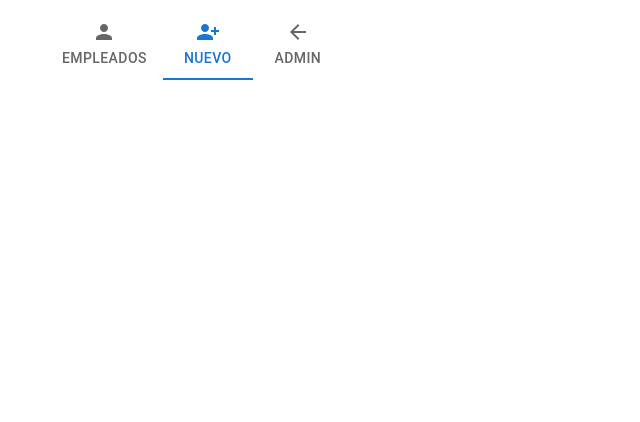
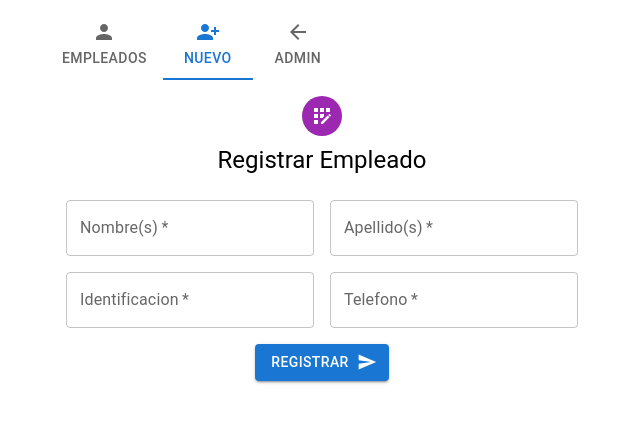
Before and after one commit to Dairo01001/swash, a React (Create React App) app: page /employee in a window 1280 px wide. Both pictures are taken after a click on the tab "NUEVO". Shown: the top 422 px of the page, without its empty margins (318-958 px from the left). Built offline with nearby package versions, Linux system fonts and the light colour scheme; no server answers.

Commit message:
Employee

```diff
--- /dev/null
+++ b/src/components/EmployeeTable/index.jsx
@@ -0,0 +1,123 @@
+import {
+  Collapse,
+  IconButton,
+  Paper,
+  Table,
+  TableBody,
+  TableCell,
+  TableContainer,
+  TableHead,
+  TableRow,
+  Typography,
+} from "@mui/material";
+import KeyboardArrowUpIcon from "@mui/icons-material/KeyboardArrowUp";
+import KeyboardArrowDownIcon from "@mui/icons-material/KeyboardArrowDown";
+import { useState } from "react";
+import { Box } from "@mui/system";
+
+const data = [
+  {
+    name: "Daniela",
+    countBikes: 15.5,
+    amound: 35000,
+    history: [
+      { date: "2022-09-07", amound: 35000, countBikes: 11 },
+      { date: "2022-03-07", amound: 35000, countBikes: 11 },
+    ],
+  },
+  {
+    name: "Pedro",
+    countBikes: 10.5,
+    amound: 20000,
+    history: [
+      { date: "2022-09-07", amound: 35000, countBikes: 11 },
+      { date: "2022-03-07", amound: 35000, countBikes: 11 },
+    ],
+  },
+  {
+    name: "Camilo",
+    countBikes: 15,
+    amound: 32000,
+    history: [
+      { date: "2022-09-07", amound: 35000, countBikes: 11 },
+      { date: "2022-03-07", amound: 35000, countBikes: 11 },
+    ],
+  },
+];
+
+const Row = ({ name, countBikes, amound, history }) => {
+  const [open, setOpen] = useState(false);
+  return (
+    <>
+      <TableRow sx={{ "& > *": { borderBottom: "unset" } }}>
+        <TableCell>
+          <IconButton size="small" onClick={() => setOpen(!open)}>
+            {open ? <KeyboardArrowUpIcon /> : <KeyboardArrowDownIcon />}
+          </IconButton>
+        </TableCell>
+        <TableCell component="th" scope="row">
+          {name}
+        </TableCell>
+        <TableCell align="right">{countBikes}</TableCell>
+        <TableCell align="right">{amound}</TableCell>
+      </TableRow>
+      <TableRow>
+        <TableCell style={{ paddingBottom: 0, paddingTop: 0 }} colSpan={3}>
+          <Collapse in={open} timeout="auto" unmountOnExit>
+            <Box sx={{ margin: 1 }}>
+              <Typography variant="h6" gutterBottom component="div">
+                Historial
+              </Typography>
+              <Table size="small">
+                <TableHead>
+                  <TableRow>
+                    <TableCell>Fecha</TableCell>
+                    <TableCell>Motos</TableCell>
+                    <TableCell align="right">Ganancias ($)</TableCell>
+                  </TableRow>
+                </TableHead>
+                <TableBody>
+                  {history.map(({ date, amound, countBikes }) => {
+                    return (
+                      <TableRow key={date}>
+                        <TableCell component="th" scope="row">
+                          {date}
+                        </TableCell>
+                        <TableCell>{countBikes}</TableCell>
+                        <TableCell align="right">{amound}</TableCell>
+                      </TableRow>
+                    );
+                  })}
+                </TableBody>
+              </Table>
+            </Box>
+          </Collapse>
+        </TableCell>
+      </TableRow>
+    </>
+  );
+};
+
+const EmployeeTable = () => {
+  return (
+    <TableContainer component={Paper}>
+      <Table>
+        <TableHead>
+          <TableRow>
+            <TableCell />
+            <TableCell>Nombre</TableCell>
+            <TableCell align="right">Motos(dia)</TableCell>
+            <TableCell align="right">Total $</TableCell>
+          </TableRow>
+        </TableHead>
+        <TableBody>
+          {data.map((employee, index) => {
+            return <Row key={index} {...employee} />;
+          })}
+        </TableBody>
+      </Table>
+    </TableContainer>
+  );
+};
+
+export default EmployeeTable;
--- /dev/null
+++ b/src/components/RegisterEmployee/index.jsx
@@ -0,0 +1,75 @@
+import {
+  Avatar,
+  Box,
+  Button,
+  CssBaseline,
+  TextField,
+  Typography,
+} from "@mui/material";
+import { Stack } from "@mui/system";
+import SendIcon from "@mui/icons-material/Send";
+import AppRegistrationIcon from "@mui/icons-material/AppRegistration";
+import Swal from "sweetalert2";
+
+const RegisterEmployee = () => {
+  return (
+    <Box
+      sx={{
+        marginTop: "8px",
+        display: "flex",
+        flexDirection: "column",
+        alignItems: "center",
+        height: "100%",
+      }}
+    >
+      <Avatar sx={{ m: 1, bgcolor: "secondary.main" }}>
+        <AppRegistrationIcon />
+      </Avatar>
+      <Typography component="h1" variant="h5">
+        Registrar Empleado
+      </Typography>
+      <Box component="form" noValidate sx={{ mt: 1 }}>
+        <Stack
+          direction="row"
+          spacing={2}
+          sx={{
+            paddingTop: 2,
+          }}
+        >
+          <TextField label="Nombre(s)" required />
+          <TextField label="Apellido(s)" required />
+        </Stack>
+        <Stack
+          direction="row"
+          spacing={2}
+          sx={{
+            paddingTop: 2,
+          }}
+        >
+          <TextField label="Identificacion" required />
+          <TextField label="Telefono" required />
+        </Stack>
+        <Stack
+          sx={{
+            display: "flex",
+            alignItems: "center",
+            width: "100%",
+            paddingTop: 2,
+          }}
+        >
+          <Button
+            variant="contained"
+            endIcon={<SendIcon />}
+            onClick={() => {
+              Swal.fire("Registro", "Registro Exitoso!", "success");
+            }}
+          >
+            Registrar
+          </Button>
+        </Stack>
+      </Box>
+    </Box>
+  );
+};
+
+export default RegisterEmployee;
--- /dev/null
+++ b/src/components/TeamTable/index.jsx
@@ -0,0 +1,28 @@
+import {
+  Paper,
+  Table,
+  TableCell,
+  TableContainer,
+  TableHead,
+  TableRow,
+} from "@mui/material";
+
+const TeamTable = () => {
+  return (
+    <TableContainer component={Paper}>
+      <Table>
+        <TableHead>
+          <TableRow>
+            <TableCell />
+            <TableCell>Equipo</TableCell>
+            <TableCell align="right">Hora inicio</TableCell>
+            <TableCell align="right">Motos lavadas</TableCell>
+            <TableCell align="right" />
+          </TableRow>
+        </TableHead>
+      </Table>
+    </TableContainer>
+  );
+};
+
+export default TeamTable;
--- a/src/pages/Employee/index.jsx
+++ b/src/pages/Employee/index.jsx
@@ -2,8 +2,10 @@ import { Tab, Tabs } from "@mui/material";
 import { useState } from "react";
 import PersonIcon from "@mui/icons-material/Person";
 import PersonAddAlt1Icon from "@mui/icons-material/PersonAddAlt1";
-import ArrowBackIcon from '@mui/icons-material/ArrowBack';
+import ArrowBackIcon from "@mui/icons-material/ArrowBack";
 import { Link } from "react-router-dom";
+import RegisterEmployee from "../../components/RegisterEmployee";
+import EmployeeTable from "../../components/EmployeeTable";
 
 const Employee = () => {
   const [value, setValue] = useState(0);
@@ -24,6 +26,7 @@ const Employee = () => {
           label="Admin"
         />
       </Tabs>
+      {value === 0 ? <EmployeeTable/> : <RegisterEmployee /> }
     </>
   );
 };
--- a/src/pages/Team/index.jsx
+++ b/src/pages/Team/index.jsx
@@ -1,9 +1,10 @@
 import { Tab, Tabs } from "@mui/material";
 import { useState } from "react";
 import GroupsIcon from "@mui/icons-material/Groups";
-import AddCircleOutlineIcon from '@mui/icons-material/AddCircleOutline';
+import AddCircleOutlineIcon from "@mui/icons-material/AddCircleOutline";
 import ArrowBackIcon from "@mui/icons-material/ArrowBack";
 import { Link } from "react-router-dom";
+import TeamTable from "../../components/TeamTable";
 
 const Team = () => {
   const [value, setValue] = useState(0);
@@ -24,6 +25,7 @@ const Team = () => {
           label="Admin"
         />
       </Tabs>
+      {value === 0 ? <TeamTable /> : null}
     </>
   );
 };
```
